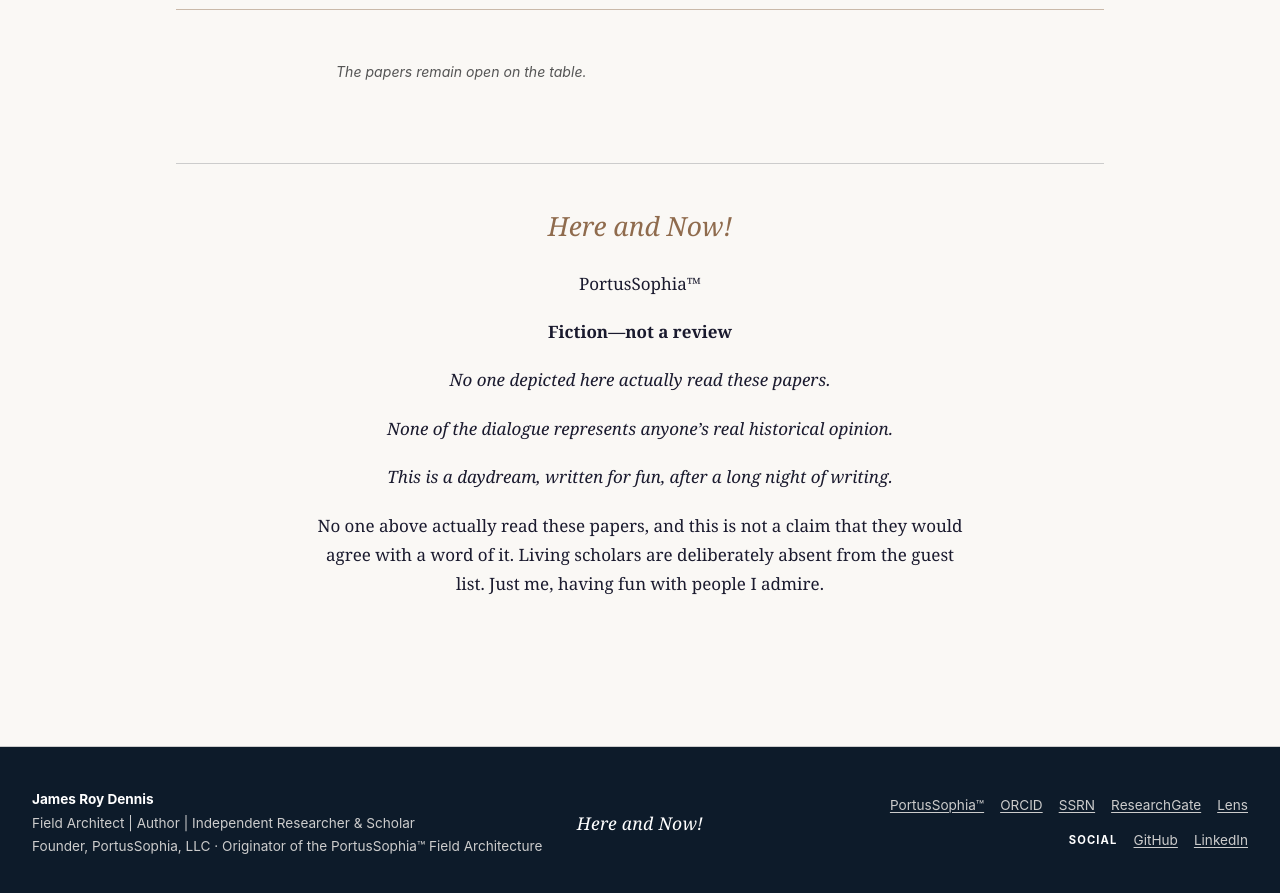
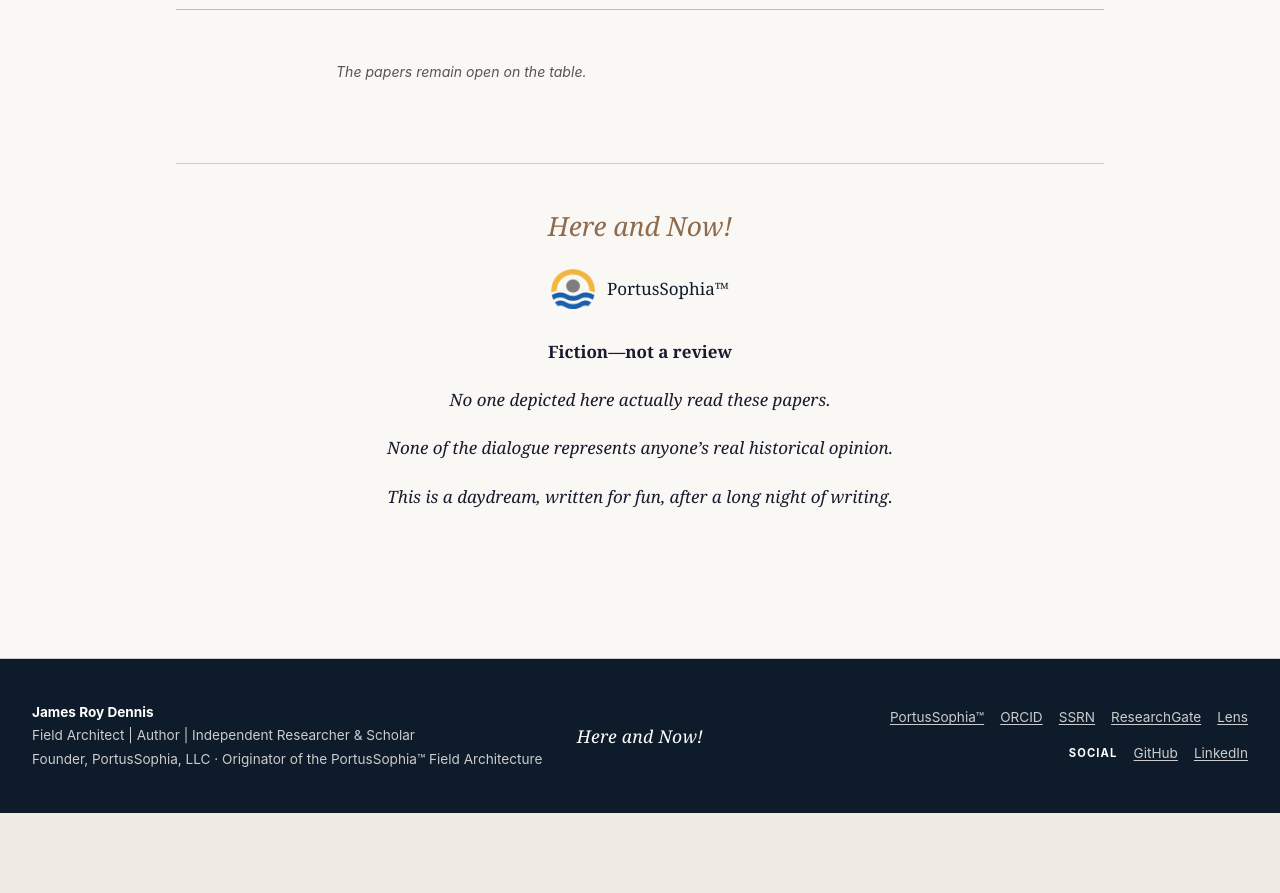
Before and after one commit to portussophia/portussophia-founder, a Jekyll site: the page built from work/ten-old-ghosts/index.md, in a window 1280 px wide and 900 px high, scrolled down 15970 px. Shown: the top 893 px of the window. Built offline with Jekyll 4.4.1, drawn with Linux system fonts in a browser that asks for light colours; after the commit the page ends 16783 px from its top, so only the background shows below that.

Commit message:
Add link to ten-old-ghosts

```diff
--- a/work/ten-old-ghosts/index.md
+++ b/work/ten-old-ghosts/index.md
@@ -502,7 +502,12 @@ The word **hierarchy** hangs above the table without yet declaring whether it me
 <div class="story-coda" markdown="1">
 <p class="story-final-refrain"><em>Here and Now!</em></p>
 
-PortusSophia™
+<p class="story-programme-link">
+  <a class="programme-reference" href="https://public.portussophia.com/">
+    <img src="{{ '/assets/img/portussophia-logo_icon_v1.2.png' | relative_url }}" width="391" height="360" alt="">
+    <span>PortusSophia™</span>
+  </a>
+</p>
 
 **Fiction—not a review**
 
@@ -511,6 +516,4 @@ PortusSophia™
 *None of the dialogue represents anyone’s real historical opinion.*
 
 *This is a daydream, written for fun, after a long night of writing.*
-
-No one above actually read these papers, and this is not a claim that they would agree with a word of it. Living scholars are deliberately absent from the guest list. Just me, having fun with people I admire.
 </div>
```
